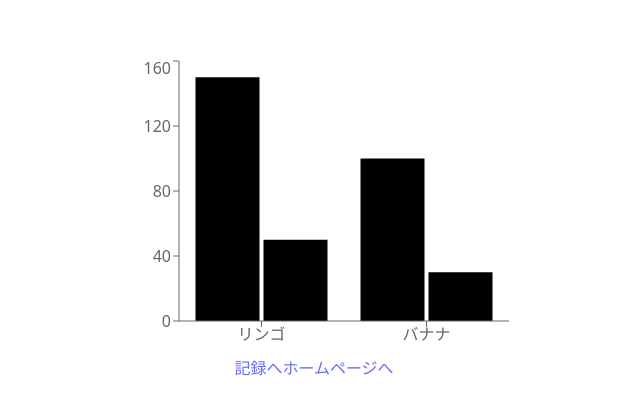
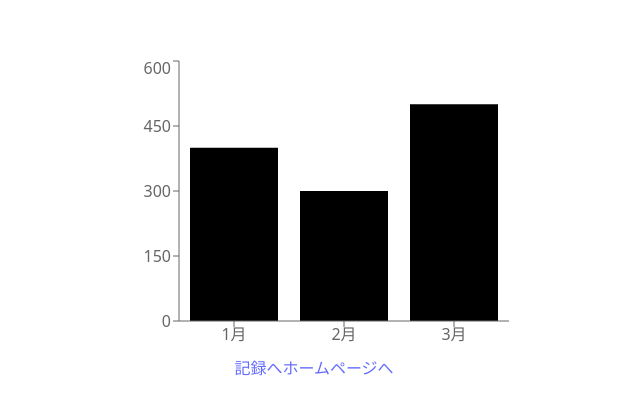
Before and after one commit to NK702468/household-account-book, a React (Vite) app: page /graph in a window 1280 px wide. Shown: the part 182-596 px from the top of the page, without its empty margins (326-966 px from the left). Built offline with nearby package versions, Linux system fonts and the light colour scheme.

Commit message:
change graph

```diff
--- a/src/pages/GraphPage.tsx
+++ b/src/pages/GraphPage.tsx
@@ -7,18 +7,18 @@ type Props = {}
 
 export default function GraphPage({}: Props) {
   const data: object[] = [
-    {name: "リンゴ", storeA: 150, storeB: 50},
-    {name: "バナナ", storeA: 100, storeB: 30}
+    {month: "1月", sales: 400},
+    {month: "2月", sales: 300},
+    {month: "3月", sales: 500}
   ];
 
   return (
     <div>
       <BarChart width={400} height={300} data={data}>
-        <XAxis dataKey="name"/>
+        <XAxis dataKey="month"/>
         <YAxis />
         <Tooltip />
-        <Bar dataKey="storeA" />
-        <Bar dataKey="storeB" />
+        <Bar dataKey="sales"/>
       </BarChart>
       <Link to={ROUTES.EXPENSE}>記録へ</Link>
       <Link to={ROUTES.HOME}>ホームページへ</Link>
```
